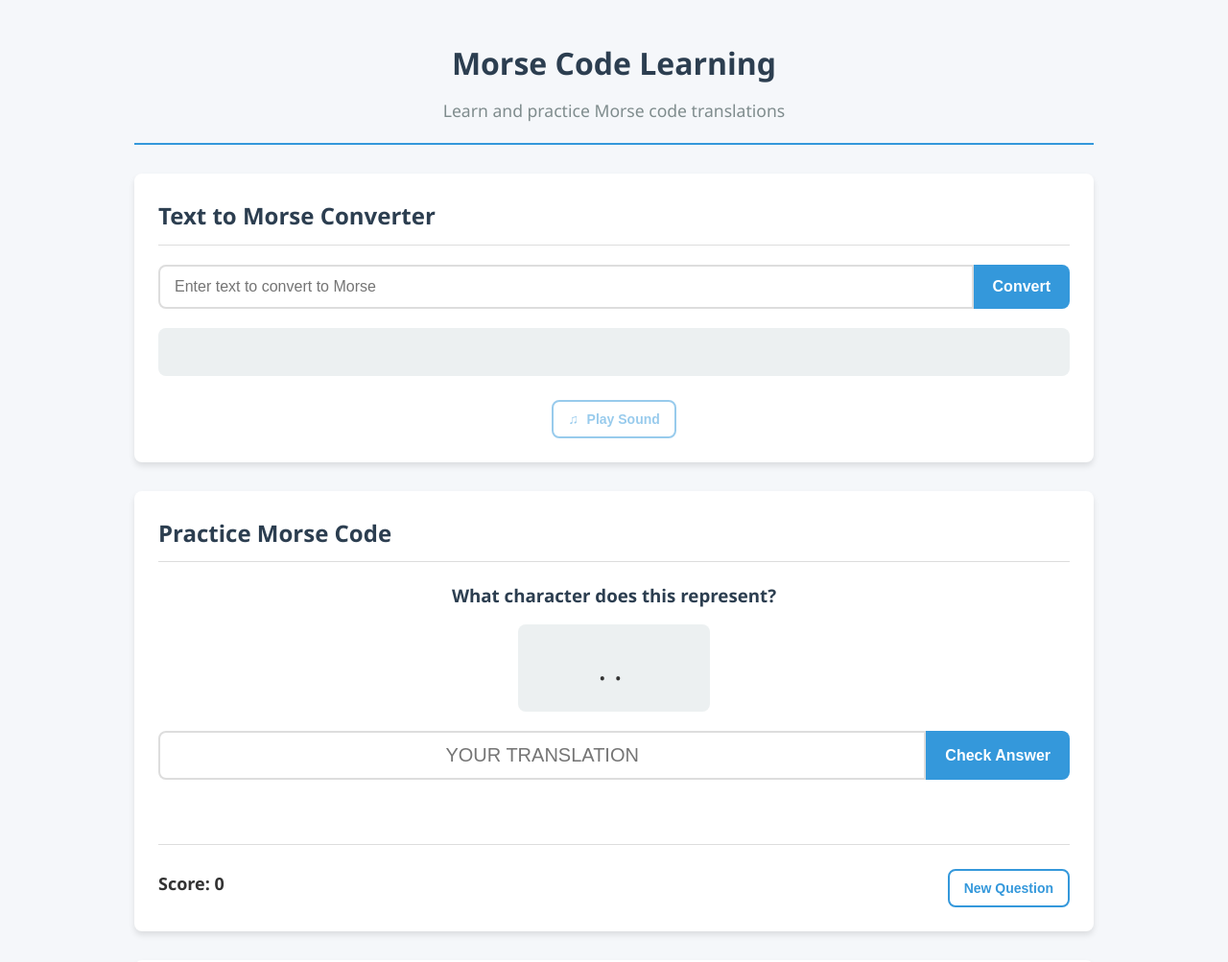
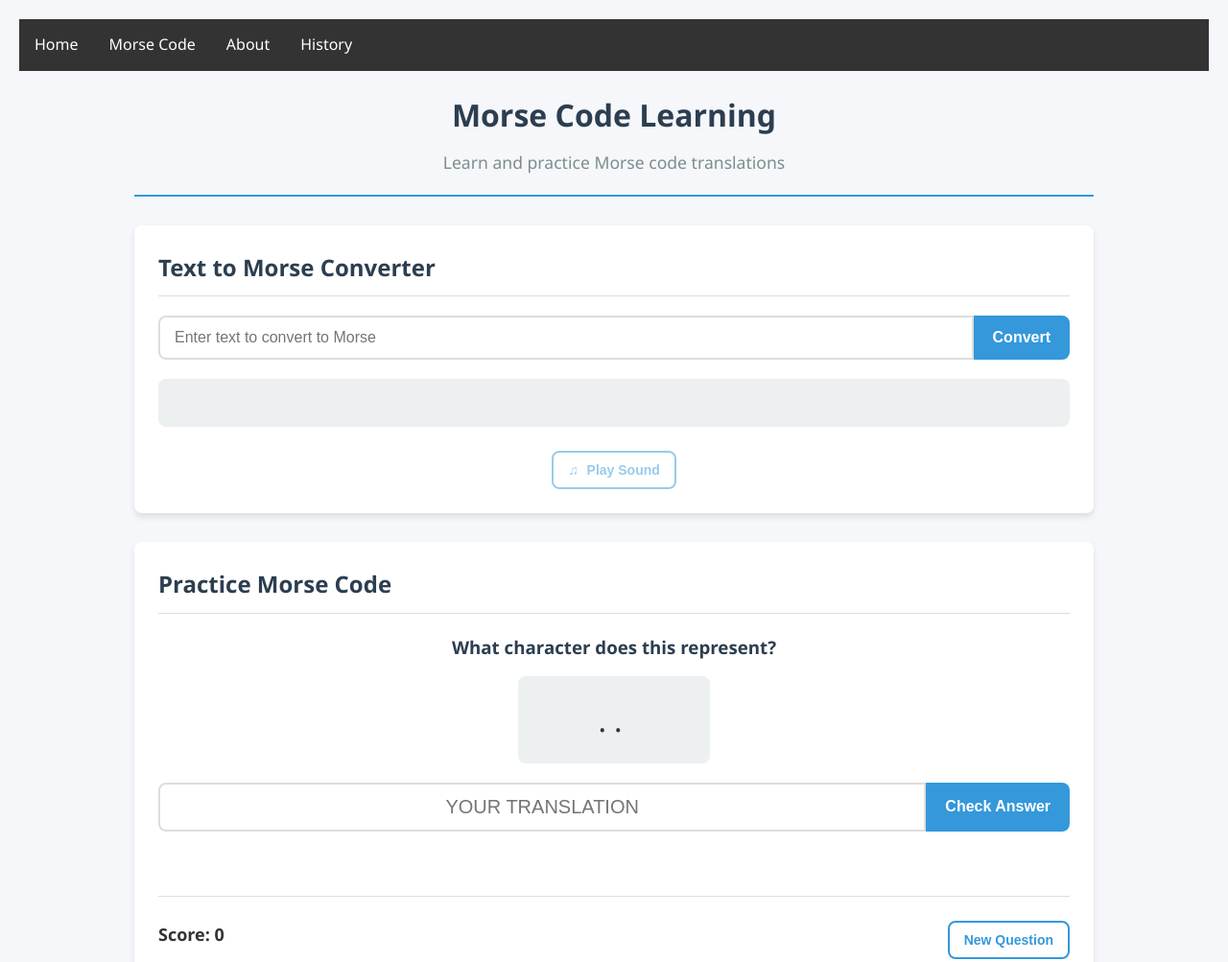
Before and after one commit to PavanSai04/morsecode-learning, a plain HTML site: page index.html in a window 1280 px wide. Shown: the top 1003 px of the page at 96% size. Drawn offline with Linux system fonts and the light colour scheme.

Commit message:
Add files via upload

```diff
--- a/index.html
+++ b/index.html
@@ -5,15 +5,41 @@
     <meta name="viewport" content="width=device-width, initial-scale=1.0">
     <title>Morse Code Learning</title>
     <link rel="stylesheet" href="styles.css">
+    <style>
+        nav {
+            background-color: #333;
+            overflow: hidden;
+        }
+
+        nav a {
+            float: left;
+            display: block;
+            color: white;
+            text-align: center;
+            padding: 14px 16px;
+            text-decoration: none;
+        }
+
+        nav a:hover {
+            background-color: #ddd;
+            color: black;
+        }
+    </style>
 </head>
 <body>
+    <nav>
+        <a href="#home">Home</a>
+        <a href="#morse-code">Morse Code</a>
+        <a href="#about">About</a>
+        <a href="#history">History</a>
+    </nav>
     <div class="container">
         <header>
             <h1>Morse Code Learning</h1>
             <p class="subtitle">Learn and practice Morse code translations</p>
         </header>
 
-        <div class="card converter-section">
+        <div id="morse-code" class="card converter-section">
             <h2>Text to Morse Converter</h2>
             <div class="input-group">
                 <input type="text" id="morseInput" placeholder="Enter text to convert to Morse" autocomplete="off">
@@ -49,8 +75,7 @@
         <div class="card reference-section">
             <h2>Morse Code Reference</h2>
             <div class="reference-grid" id="referenceGrid">
-                <!-- Will be populated by JavaScript -->
-            </div>
+                </div>
         </div>
 
         <footer>
```
